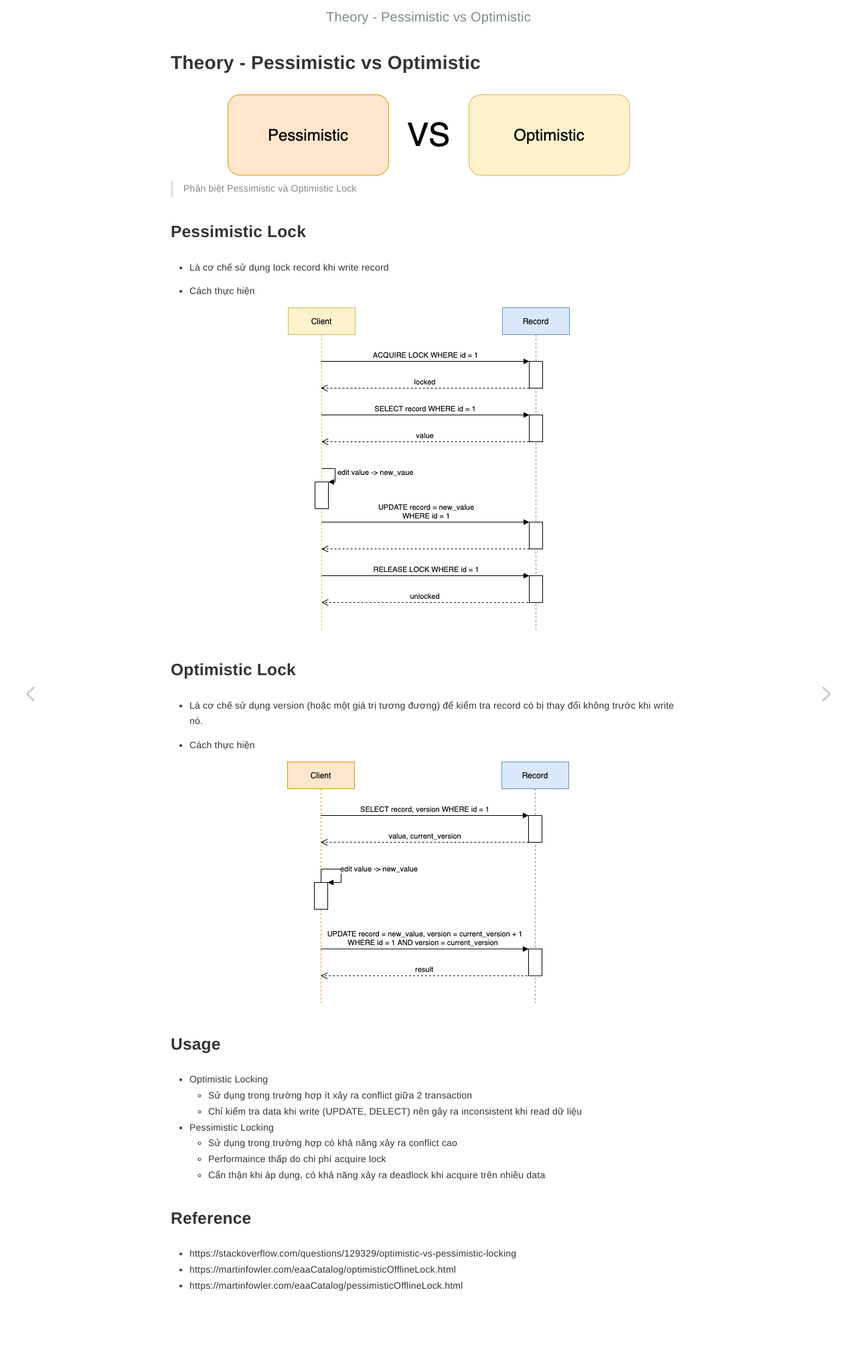
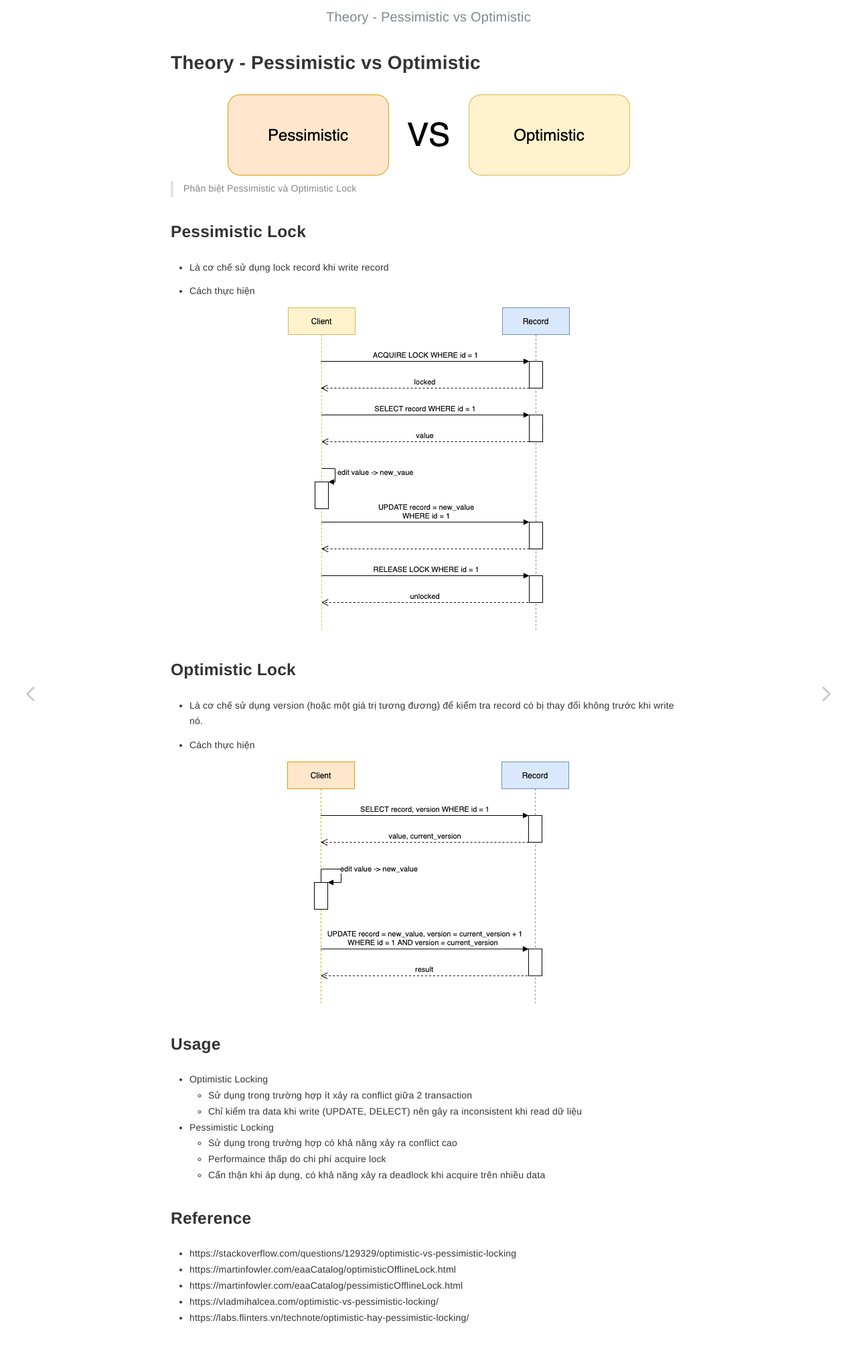
Before and after one commit to huypva/code-by-example-site, a Jekyll site: the page built from _posts/theory/2021-10-28-pessimistic-optimistic.md, in a window 1280 px wide. Shown: the top 2014 px of the page at 67% size. Built offline with Jekyll 4.4.1, drawn with Linux system fonts in a browser that asks for light colours; part of the change alters nothing that is shown.

Commit message:
change drawio

```diff
--- a/_posts/theory/2021-10-28-pessimistic-optimistic.md
+++ b/_posts/theory/2021-10-28-pessimistic-optimistic.md
@@ -47,3 +47,5 @@ layout: post
 - https://stackoverflow.com/questions/129329/optimistic-vs-pessimistic-locking
 - https://martinfowler.com/eaaCatalog/optimisticOfflineLock.html
 - https://martinfowler.com/eaaCatalog/pessimisticOfflineLock.html
+- https://vladmihalcea.com/optimistic-vs-pessimistic-locking/
+- https://labs.flinters.vn/technote/optimistic-hay-pessimistic-locking/
```
Also changed, not shown: 4 other files.
